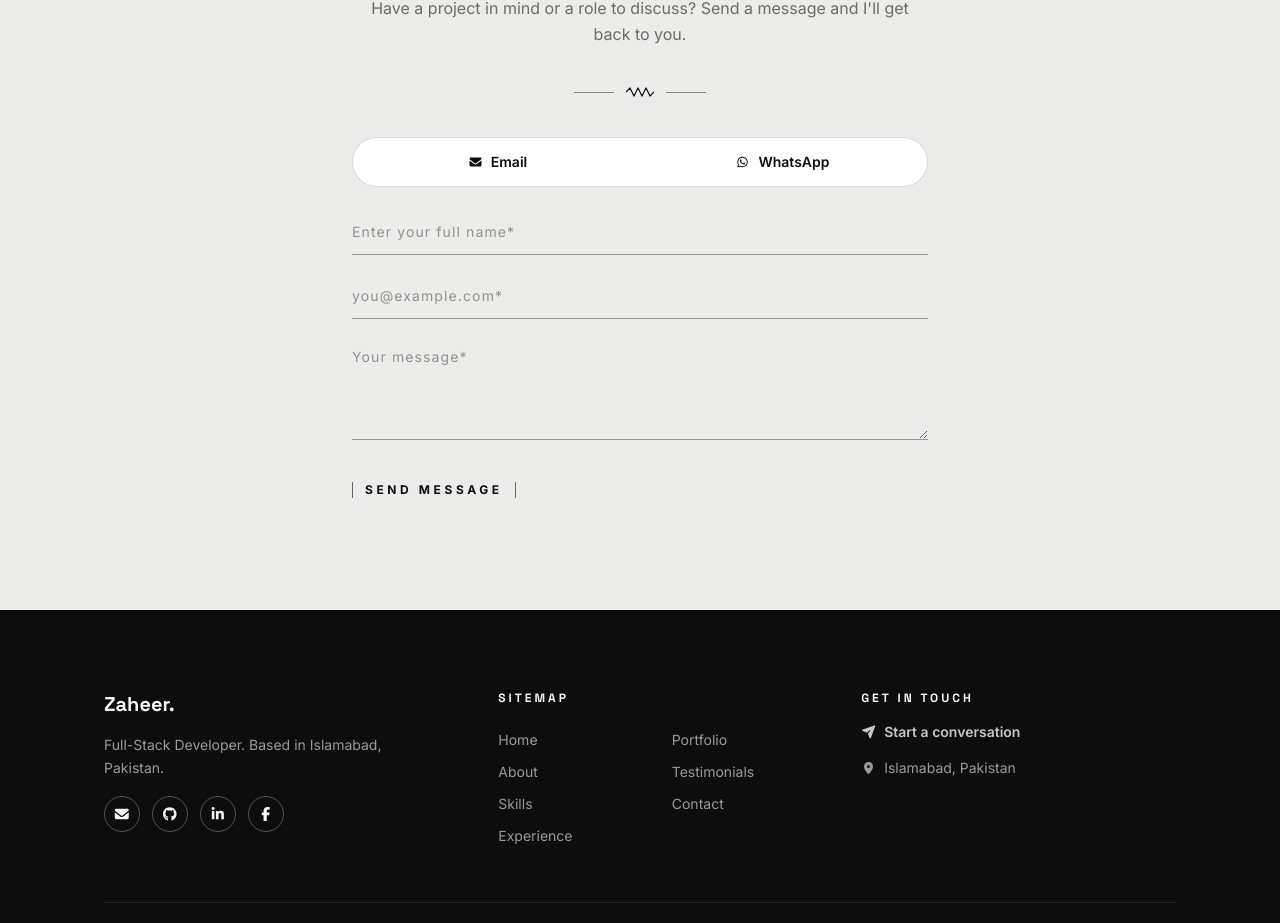
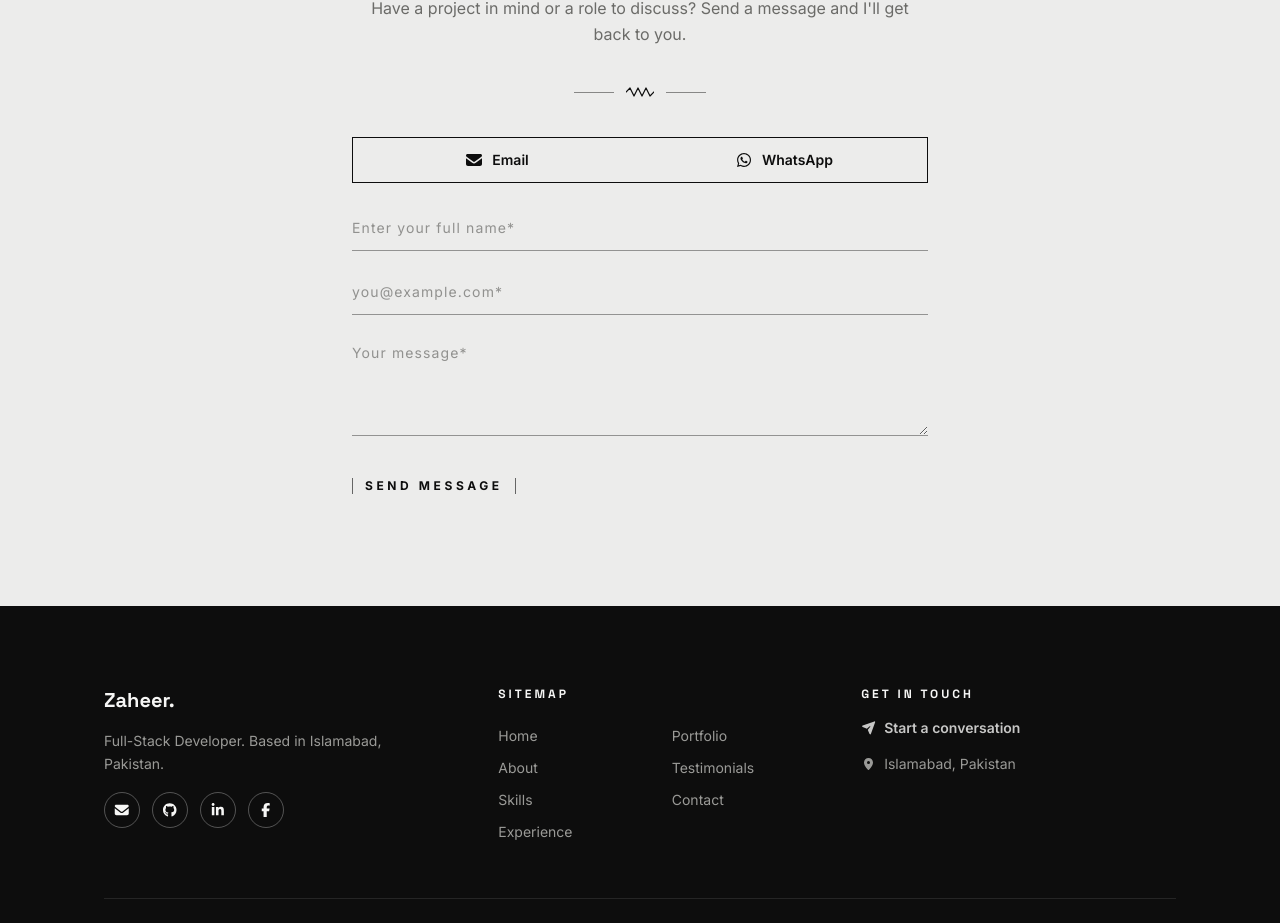
Before and after one commit to stackiid/zaheer-abbas-portfolio, a React (Vite) app: page / in a window 1280 px wide. Shown: the part 5052-5975 px from the top of the page. Built offline with nearby package versions, Linux system fonts and the light colour scheme.

Commit message:
style(contact): enforce sharp mode switch with icons, default email mode, and strip focus borders

```diff
--- a/src/components/Contact/ContactForm.tsx
+++ b/src/components/Contact/ContactForm.tsx
@@ -102,28 +102,28 @@ export function ContactForm() {
       <div
         role="group"
         aria-label="Choose how to get in touch"
-        className="mb-8 inline-flex w-full items-center gap-1 rounded-full border border-ink/15 bg-white p-1"
+        className="mb-8 flex w-full divide-x divide-ink border border-ink"
       >
         <button
           type="button"
           aria-pressed={mode === 'email'}
           onClick={() => switchMode('email')}
-          className={`flex flex-1 items-center justify-center gap-2 rounded-full px-4 py-2.5 text-sm font-semibold transition-colors ${
-            mode === 'email' ? 'bg-ink text-paper' : 'text-muted hover:text-ink'
+          className={`flex flex-1 items-center justify-center gap-2 px-4 py-3 text-sm font-semibold transition-colors ${
+            mode === 'email' ? 'bg-ink text-paper' : 'bg-white text-ink hover:bg-paper'
           }`}
         >
-          <FontAwesomeIcon icon={faEnvelope} className="text-xs" aria-hidden="true" />
+          <FontAwesomeIcon icon={faEnvelope} className="text-base" aria-hidden="true" />
           Email
         </button>
         <button
           type="button"
           aria-pressed={mode === 'whatsapp'}
           onClick={() => switchMode('whatsapp')}
-          className={`flex flex-1 items-center justify-center gap-2 rounded-full px-4 py-2.5 text-sm font-semibold transition-colors ${
-            mode === 'whatsapp' ? 'bg-ink text-paper' : 'text-muted hover:text-ink'
+          className={`flex flex-1 items-center justify-center gap-2 px-4 py-3 text-sm font-semibold transition-colors ${
+            mode === 'whatsapp' ? 'bg-ink text-paper' : 'bg-white text-ink hover:bg-paper'
           }`}
         >
-          <FontAwesomeIcon icon={faWhatsapp} className="text-xs" aria-hidden="true" />
+          <FontAwesomeIcon icon={faWhatsapp} className="text-base" aria-hidden="true" />
           WhatsApp
         </button>
       </div>
@@ -143,7 +143,7 @@ export function ContactForm() {
             'aria-invalid': Boolean(error),
             'aria-describedby': error ? `contact-${field.name}-error` : undefined,
             className:
-              'w-full border-b border-ink/40 bg-transparent pb-3 text-sm text-ink placeholder:text-muted/70 placeholder:tracking-[0.08em] focus:border-ink focus:outline-none focus-visible:outline-none transition-colors',
+              'contact-input w-full border-b border-ink/40 bg-transparent pb-3 text-sm text-ink placeholder:text-muted/70 placeholder:tracking-[0.08em] focus:border-ink focus:outline-none focus-visible:outline-none transition-colors',
           }
 
           return (
--- a/src/index.css
+++ b/src/index.css
@@ -67,6 +67,7 @@ body {
   color: var(--color-paper);
 }
 
+@layer base {
   :focus-visible {
     outline: 2px solid var(--color-ink);
     outline-offset: 3px;
@@ -75,6 +76,15 @@ body {
   /* Dark sections need a light focus ring, handled via .on-dark */
   .on-dark :focus-visible {
     outline-color: var(--color-cloud);
+  }
+}
+
+/* Dual-mode contact form inputs: explicitly guarantee no focus
+   border/outline can appear here, independent of the sitewide
+   accessible focus ring above (kept everywhere else on the site). */
+.contact-input:focus,
+.contact-input:focus-visible {
+  outline: none;
 }
 
 /* ---------------------------------------------------------------------- */
```
Lines whose indentation alone changed are shown as unchanged.
